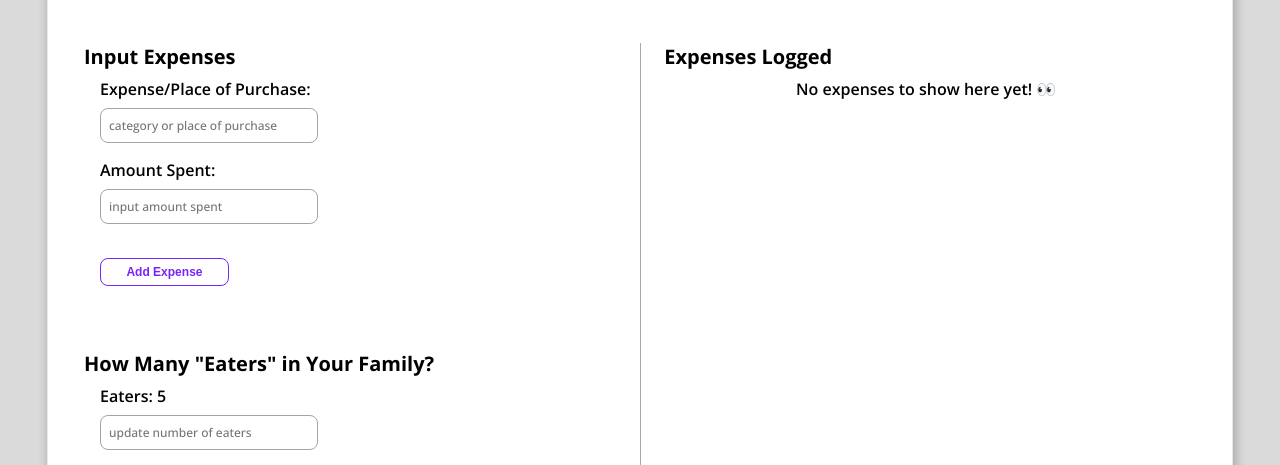
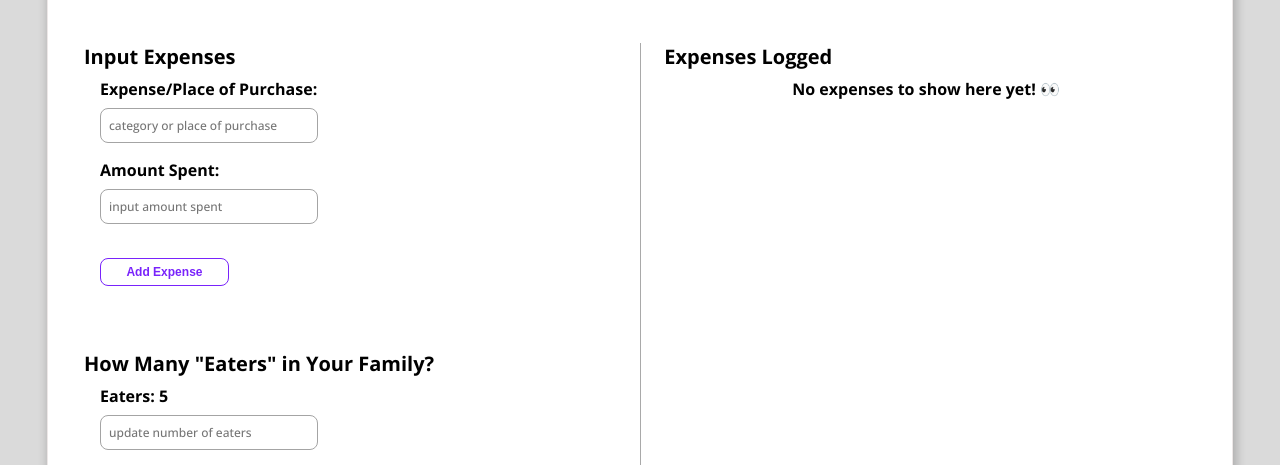
Before and after one commit to brandonqueen/family-vacation-calculator, a React (Create React App) app: page / in a window 1280 px wide. Both pictures are taken after a click on the item "Joel". Shown: the part 205-670 px from the top of the page. Built offline with nearby package versions, Linux system fonts and the light colour scheme.

Commit message:
Updated boldness

```diff
--- a/src/components/InputModal/InputModal.css
+++ b/src/components/InputModal/InputModal.css
@@ -145,7 +145,7 @@
     }
 
     .expensesText {
-      font-weight: 600;
+      font-weight: 700;
       padding: 8px 24px 8px 0px;
     }
 
```
